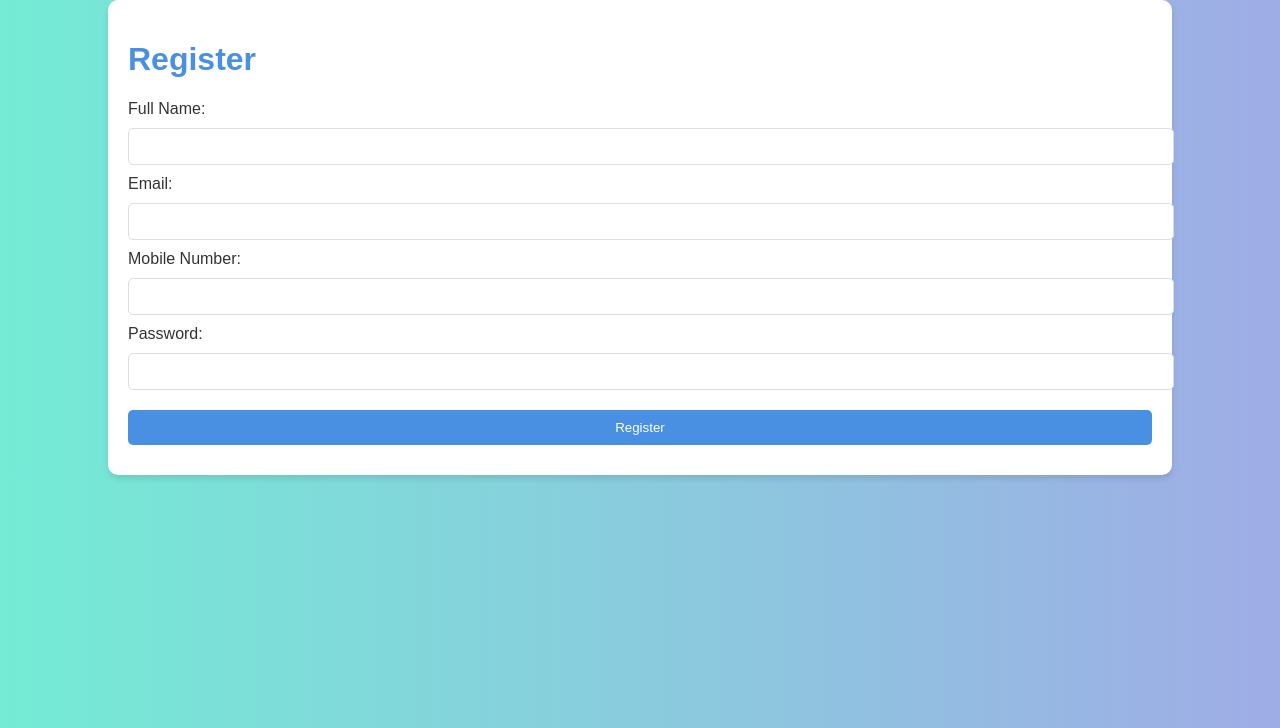
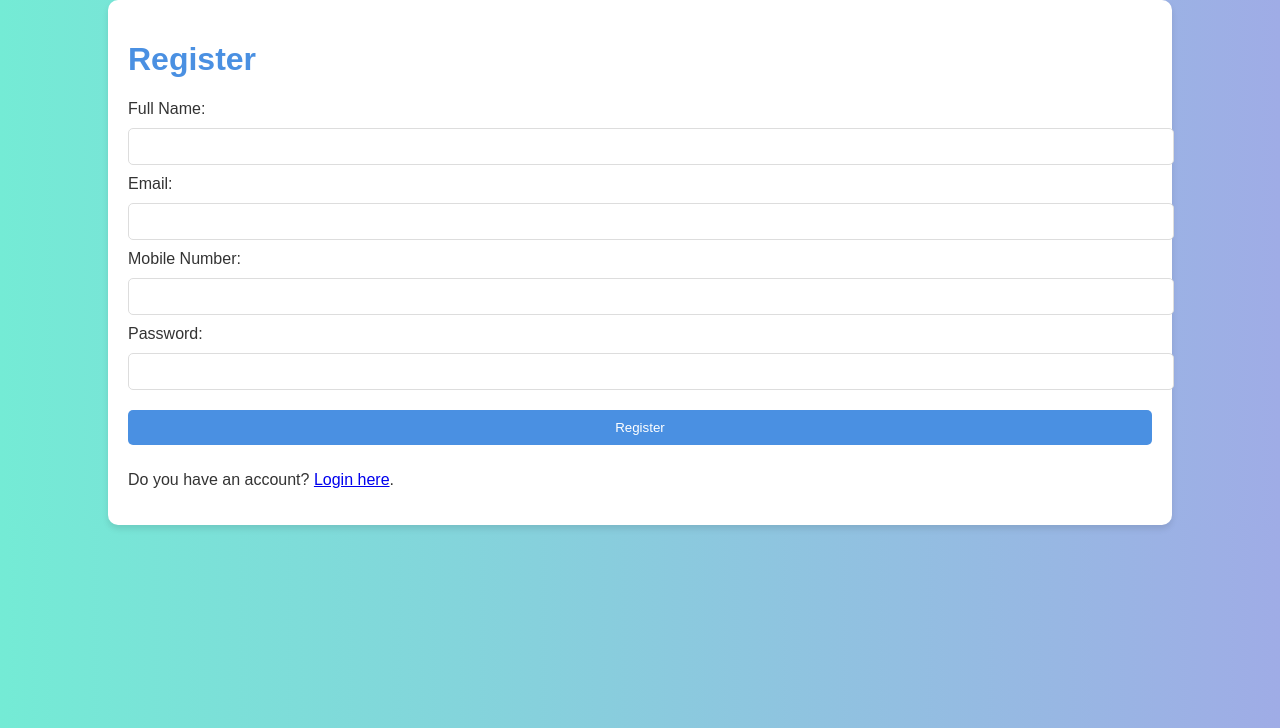
Before and after one commit to Dhanithya-Beligolla/event-reservation-management-system, a PHP site: page /registerpage.php in a window 1280 px wide. Shown: the top 728 px of the page. Run offline with PHP 8.4, Linux system fonts and the light colour scheme.

Commit message:
update register pages

```diff
--- a/admin-register-page.php
+++ b/admin-register-page.php
@@ -21,6 +21,7 @@
 
             <button type="submit">Register as Admin</button>
         </form>
+        <p>Do you have an account? <a href="admin-login-page.php">Login here</a>.</p>
     </div>
 </body>
 </html>
--- a/registerpage.php
+++ b/registerpage.php
@@ -24,6 +24,7 @@
 
             <button type="submit">Register</button>
         </form>
+        <p>Do you have an account? <a href="login-page.php">Login here</a>.</p>
     </div>
 </body>
 </html>
```
